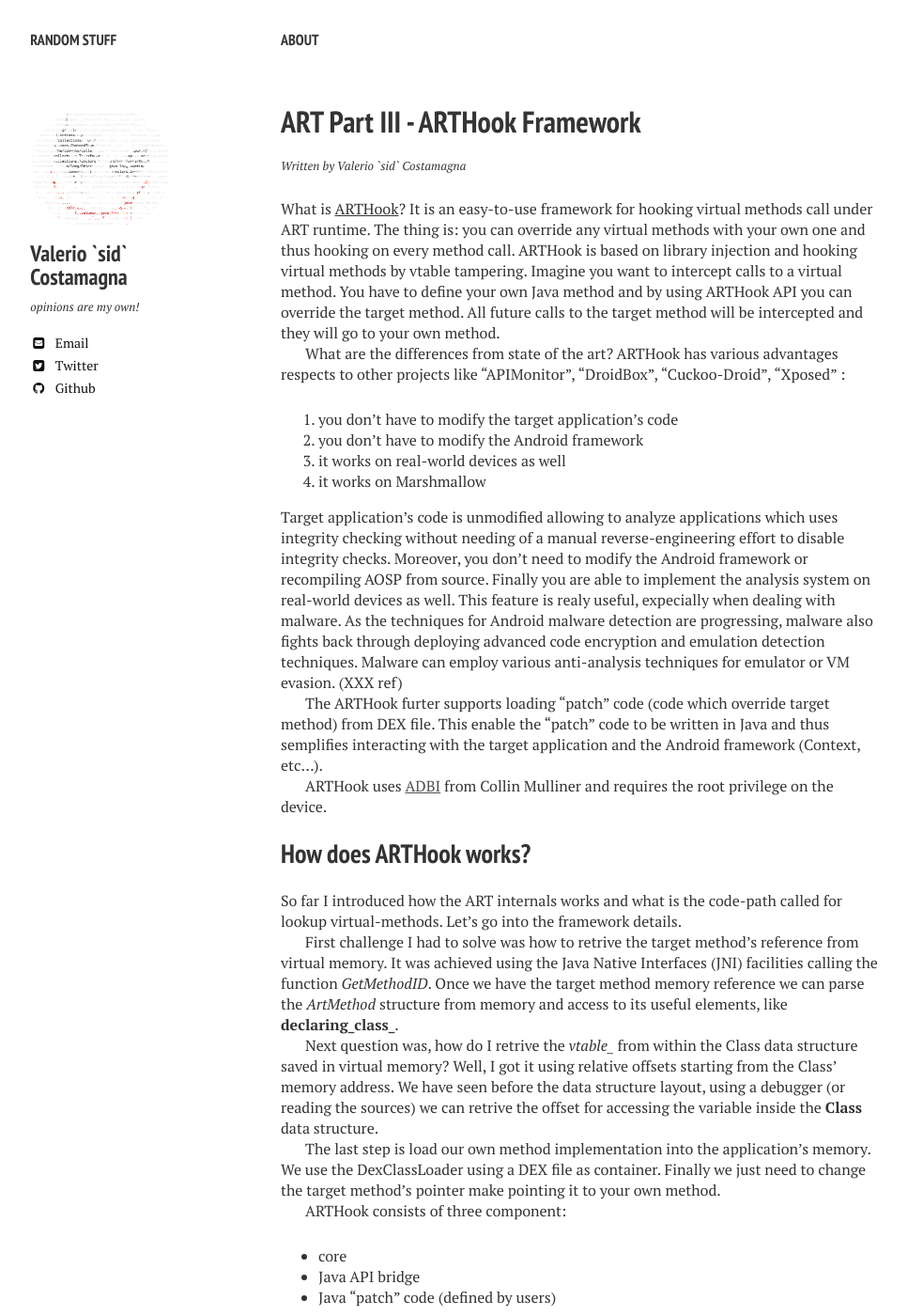
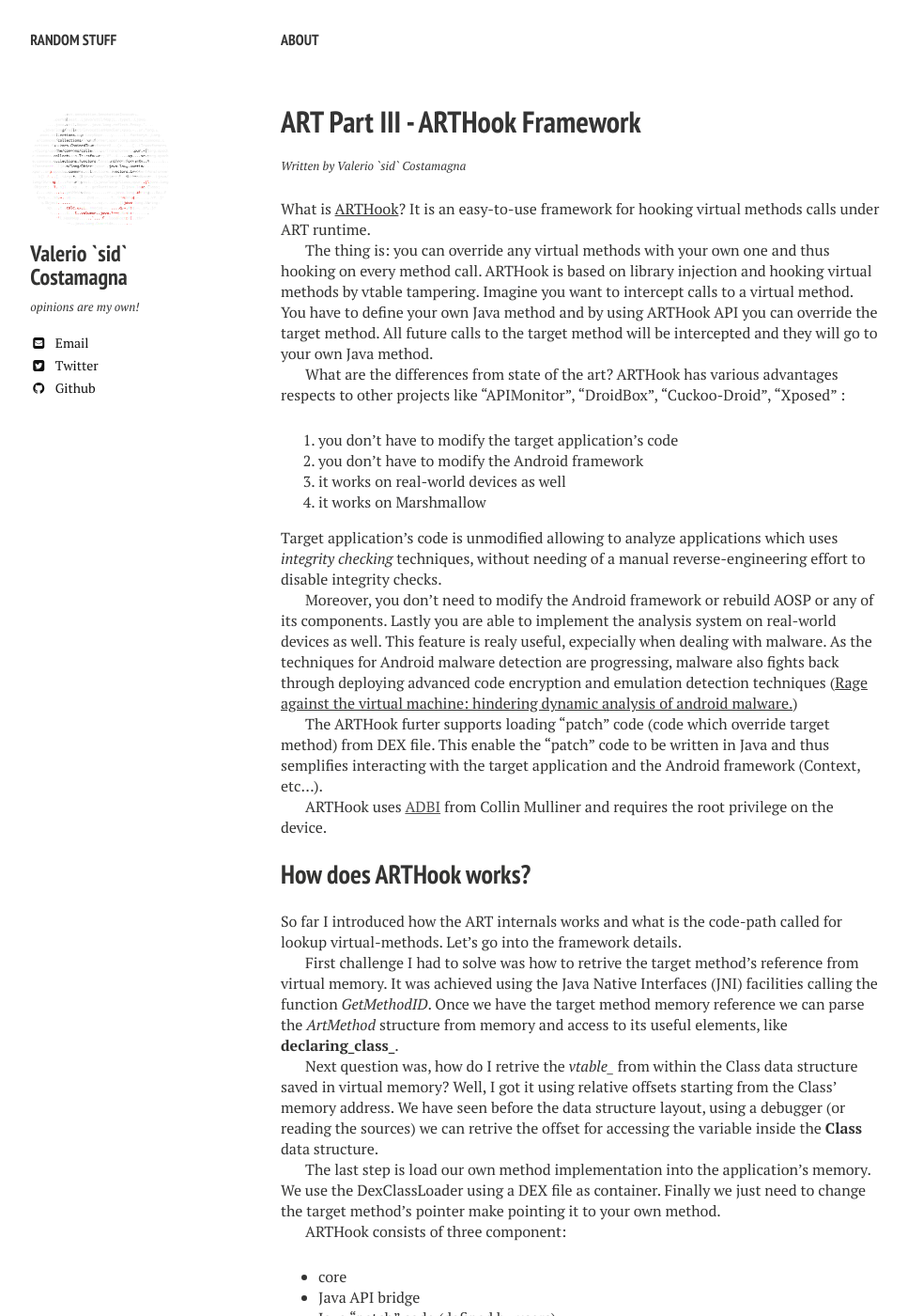
Before and after one commit to vaioco/vaioco.github.io, a Jekyll site: the page built from _posts/ART/2016-01-25-art-part-iii-arthook-framework.markdown, in a window 1280 px wide and 1400 px high. Shown: the whole window at 94% size, without its empty margins (21-988 px from the left). Built offline with Jekyll 4.4.1, drawn with Linux system fonts in a browser that asks for light colours; nearby versions of some CDN libraries; some web fonts are replaced; some of the changed text lies outside the part shown.

Commit message:
quasi beta post III

```diff
--- a/_posts/ART/2016-01-25-art-part-iii-arthook-framework.markdown
+++ b/_posts/ART/2016-01-25-art-part-iii-arthook-framework.markdown
@@ -11,8 +11,14 @@ image:
 date: 2016-01-25T16:40:36+01:00
 ---
 
-What is [ARTHook](https://github.com/vaioco/art-hooking-vtable)? It is an easy-to-use framework for hooking virtual methods call under ART runtime. The thing is: you can override any virtual methods with your own one and thus hooking on every method call. ARTHook is based on library injection and hooking virtual methods by vtable tampering.
-Imagine you want to intercept calls to a virtual method. You have to define your own Java method and by using ARTHook API you can override the target method. All future calls to the target method will be intercepted and they will go to your own method.
+{% comment %}
+	la ciccia in culo
+{% endcomment %}
+
+What is [ARTHook](https://github.com/vaioco/art-hooking-vtable)? It is an easy-to-use framework for hooking virtual methods calls under ART runtime.
+
+The thing is: you can override any virtual methods with your own one and thus hooking on every method call. ARTHook is based on library injection and hooking virtual methods by vtable tampering.
+Imagine you want to intercept calls to a virtual method. You have to define your own Java method and by using ARTHook API you can override the target method. All future calls to the target method will be intercepted and they will go to your own Java method.
 
 What are the differences from state of the art?
 ARTHook has various advantages respects to other projects like "APIMonitor", "DroidBox", "Cuckoo-Droid", "Xposed" :
@@ -22,8 +28,10 @@ ARTHook has various advantages respects to other projects like "APIMonitor", "Dr
 3. it works on real-world devices as well
 4. it works on Marshmallow
 
-Target application's code is unmodified allowing to analyze applications which uses integrity checking without needing of a manual reverse-engineering effort to disable integrity checks. Moreover, you don't need to modify the Android framework or recompiling AOSP from source.
-Finally you are able to implement the analysis system on real-world devices as well. This feature is realy useful, expecially when dealing with malware. As the techniques for Android malware detection are progressing, malware also fights back through deploying advanced code encryption and emulation detection techniques. Malware can employ various anti-analysis techniques for emulator or VM evasion. (XXX ref)
+Target application's code is unmodified allowing to analyze applications which uses _integrity checking_ techniques, without needing of a manual reverse-engineering effort to disable integrity checks.
+
+Moreover, you don't need to modify the Android framework or rebuild AOSP or any of its components.
+Lastly you are able to implement the analysis system on real-world devices as well. This feature is realy useful, expecially when dealing with malware. As the techniques for Android malware detection are progressing, malware also fights back through deploying advanced code encryption and emulation detection techniques ([Rage against the virtual machine: hindering dynamic analysis of android malware.](http://www.cs.columbia.edu/~mikepo/papers/ratvm.eurosec14.pdf))
 
 The ARTHook furter supports loading "patch" code (code which override target method) from DEX file. This enable the "patch" code to be written in Java and thus semplifies interacting with the target application and the Android framework (Context, etc...).
 
@@ -49,16 +57,19 @@ ARTHook consists of three component:
 The core is written in C. The API bridge permits the communication with the core from the user-defined Java "patch" code. Users can defines they own "patch" methods using Java language, this facility permits to use Android API inside the "patch" method code.
 
 Let's start explaining the Java API bridge.
-At this time there is only one exposed API: _callOriginalMethod_ calls the original method. Its signature is:
+
+* _callOriginalMethod_: allows to call the original method. Its signature is:
 
 {% highlight Java linenos %}
 public static native Object callOriginalMethod(String key, Object thiz, Object[] args);
 {% endhighlight %}
 
-The first argument is the 'unique key' used to identify the hooked method's original implementation to call, the second one is the _thiz_ object and the last one is the arguments array. Suppose the hooked method is _GetDeviceID_ within _TelephonyManager_ class, the unique key used by the framework to identify that method is: XXX
+First argument is the 'unique key' used to identify original method from dictionary data structure, the second one is the _this_ object and the last one is the arguments array.
+
+Suppose the method you want to hook is _GetDeviceID_ within _TelephonyManager_ class, the key used by the framework to identify that method is: XXX
 Basically, it is the concatenation of classname, methodname and method signature.
 
-The "patch" code contains the alternative code to execute when a call is hooked, users can define they own "patch" code and use any Android API methods (also method which is hooked).
+The "patch" code contains the alternative code to execute when a call is hooked, users can define they own "patch" code. The following is an example of a "patch" method for _getDeviceId_ API method :
 
 {% highlight Java linenos %}
 package org.test.patchcode
@@ -93,7 +104,7 @@ Target methods are defined by configuration file using JSON format:
 	[...]
 {% endhighlight %}
 
-Line 2 enable debug logs, line 3 is the DEX file with "patch" code and the element "hooks" is a list of target methods, where:
+Line 2 switch on debug logs, line 3 is the DEX file with the "patch" methods and the "hooks" element is a list of target methods, where:
 
 * class-name : class name which contains target virtual method
 * method-name : target method name
```
Also changed, not shown: other parts of _posts/ART/2016-01-25-art-part-iii-arthook-framework.markdown (+1 -1 lines).
